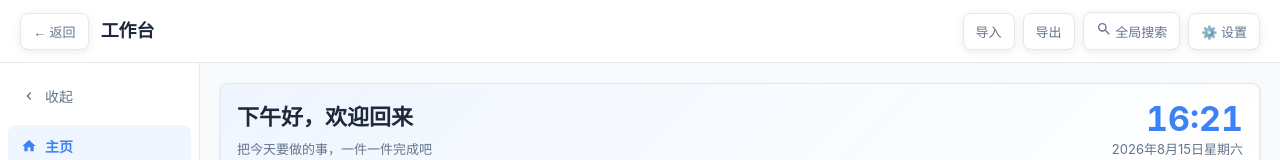
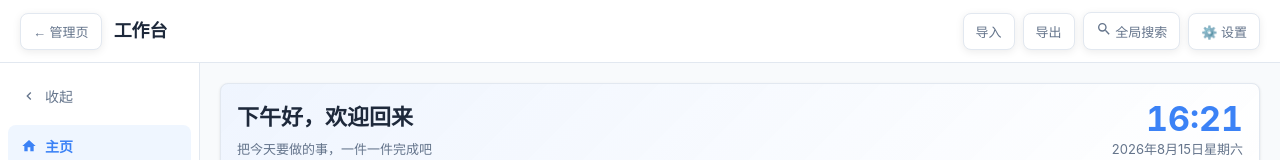
Before and after one commit to zhixiaotx/easy-web-tab, a Vue app: page /workbench in a window 1280 px wide. Shown: the top 160 px of the page. Built offline with nearby package versions, Linux system fonts and the light colour scheme.

Commit message:
fix-工作台返回按钮改为管理页

```diff
--- a/src/views/WorkbenchView.vue
+++ b/src/views/WorkbenchView.vue
@@ -276,7 +276,7 @@ async function handleImportFile(event: Event) {
     <!-- 头部：左 = 返回 + 标题；右 = 全局搜索 + 设置 + 导入导出 -->
     <header class="wb-header">
       <div class="wb-header-left">
-        <button class="wb-btn" @click="router.back()">← 返回</button>
+        <button class="wb-btn" @click="router.push('/')">← 管理页</button>
         <h1>工作台</h1>
       </div>
       <div class="wb-header-right">
```
